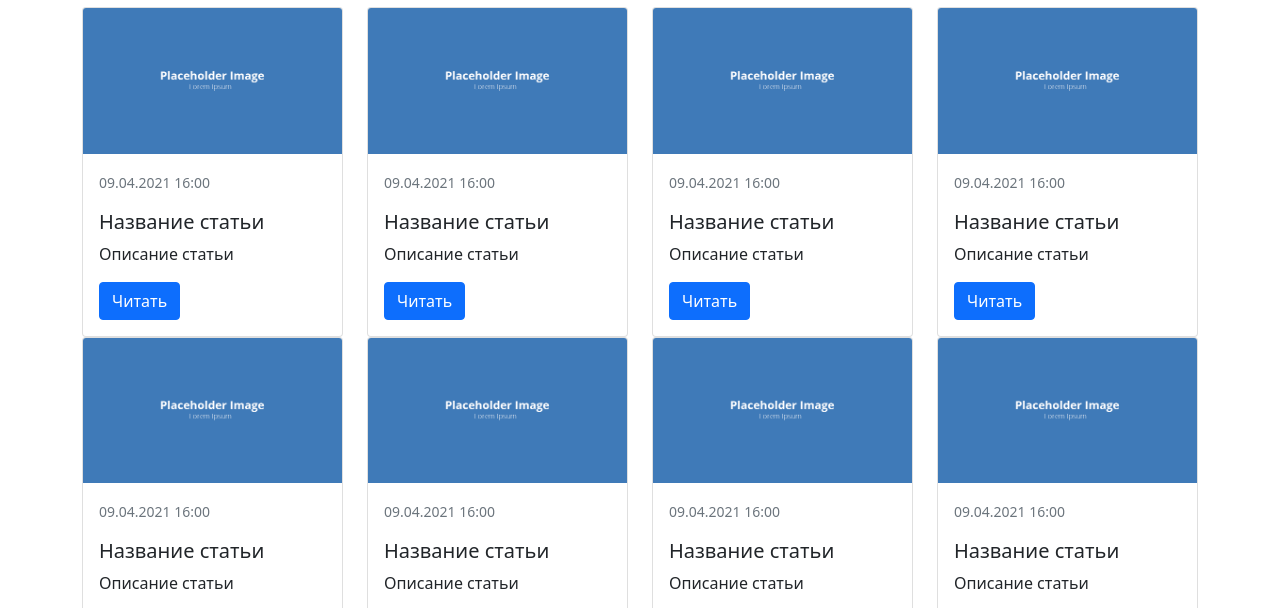
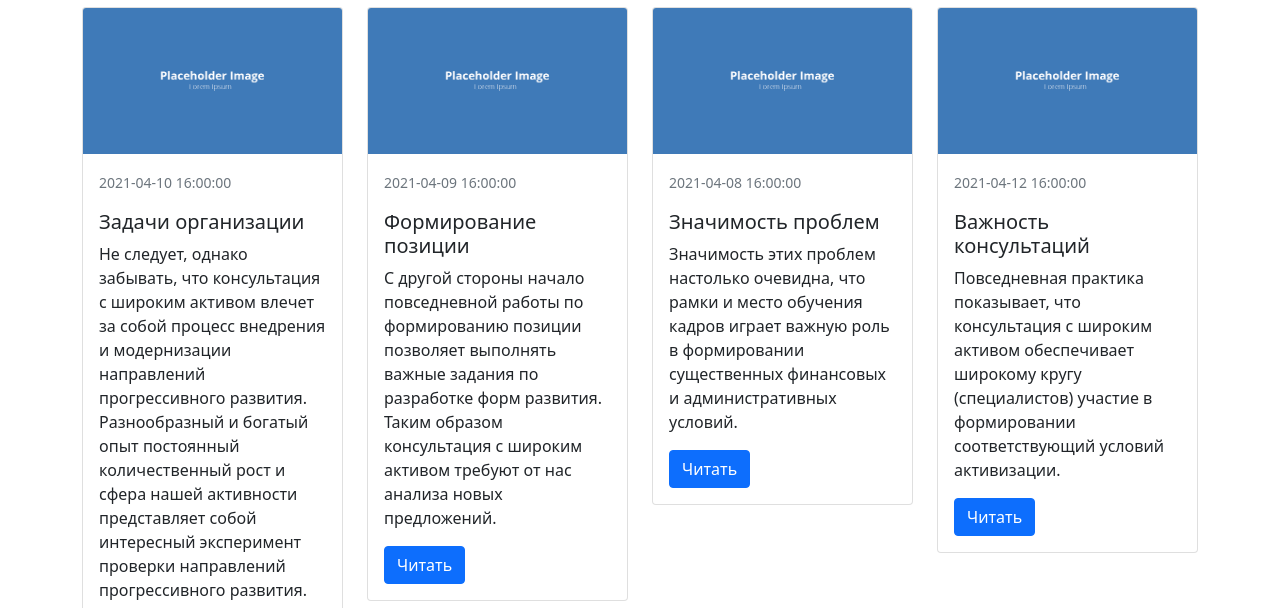
Before and after one commit to lgeec2740/-, a plain HTML site: page index.html in a window 1280 px wide. Both pictures are taken after a click on the link "Главная". Shown: the part 177-785 px from the top of the page. Drawn offline with Linux system fonts and the light colour scheme.

Commit message:
добавление изображений

```diff
--- a/index.html
+++ b/index.html
@@ -33,14 +33,14 @@
         :key="index"
         class="col-3">
           <div class="card">
-            <img class="card-img-top" src="assets/images/placeholder-blue.png" alt="placeholder">
+            <img class="card-img-top" :src="item.image" alt="placeholder">
             <div class="card-body">
               <p class="card-text">
-                <small class="text-muted">09.04.2021 16:00</small>
+                <small class="text-muted">{{item.date}}</small>
               </p>
 
-              <h5 class="card-title">Название статьи</h5>
-              <p class="card-text">Описание статьи</p>
+              <h5 class="card-title">{{item.name}}</h5>
+              <p class="card-text">{{item.description}}</p>
 
               <a href="#" class="btn btn-primary" @click="enterPost">Читать</a>
             </div>
```
